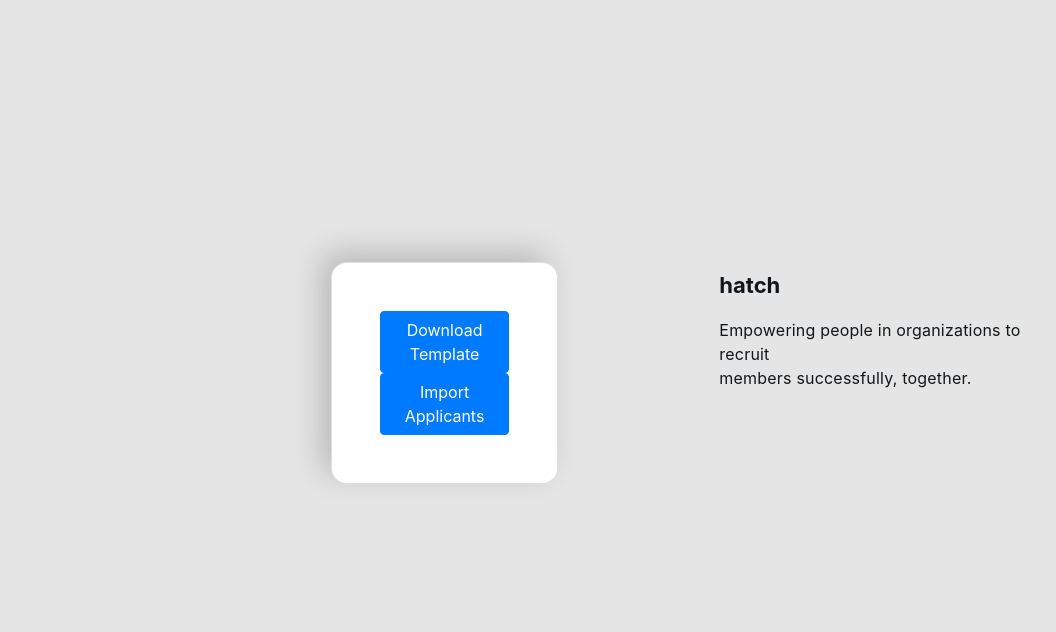
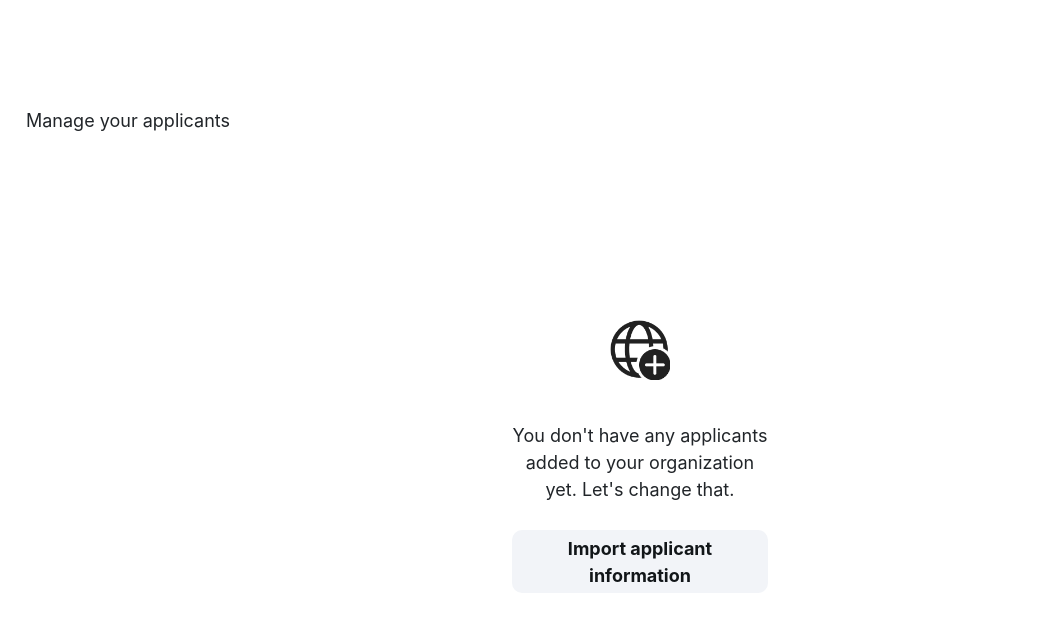
Before and after one commit to rohanpahwa27/hatch-frontend, a React (Create React App) app: page /importApplicants in a window 1280 px wide. Shown: the top 632 px of the page, without its empty margins (0-1056 px from the left). Built offline with nearby package versions, Linux system fonts and the light colour scheme; the HTML template or start-up script is replaced by a standard one.

Commit message:
Add current homepage, import applicant page

```diff
--- a/src/App.js
+++ b/src/App.js
@@ -7,6 +7,7 @@
 import Start from "./components/Start/Start.js";
 import Home from "./components/Home/Home.js";
 import importApplicants from "./components/Admin/importApplicants/importApplicants"
+import Import from "./components/Import/Import.js";
 
 function App() {
   return (
@@ -16,7 +17,7 @@
       <Route path="/Login" component={Login} />
       <Route path="/Overview" component={Datatable} />
       <Route path="/Home" component={Home} />
-      <Route path="/importApplicants" component={importApplicants} />
+      <Route path="/importApplicants" component={Import} />
     </Router>
   );
 }
--- a/src/components/Admin/importApplicants/importApplicants.css
+++ b/src/components/Admin/importApplicants/importApplicants.css
@@ -1,3 +1,76 @@
 body {
     background: #E5E5E5 !important;
 }
+
+#home-grid-container {
+    display: grid;
+    grid-template-rows: 10% 90%;
+    grid-template-columns: 20% 40% 40%;
+
+    width: 100vw;
+    height: 100vh;
+}
+
+#search-filter-grid-item {
+    /* Grid item properties */
+    grid-row: 1 / span 1;
+    grid-column: 2 / span 1;
+
+    /* Flexbox container properties */
+    display: flex;
+    align-items: flex-end;
+}
+
+#search-filter-flex-container {
+    /* Flexbox container properties */
+    display: flex;
+    justify-content: start;
+    align-items: center;
+
+    width: 100%;
+    height: 100%;
+}
+
+#search-bar-flex-container {
+    display: flex;
+    justify-content: start;
+    align-items: center;
+
+    width: 50%;
+    height: 44px;
+
+    background-color: rgba(242, 244, 248, 0.4);
+    border-radius: 10px;
+}
+
+#search-bar-textbox {
+    margin-left: 5px;
+    border: 0px;
+
+    width: 85%;
+
+    background-color: rgba(242, 244, 248, 0.4);
+}
+
+#search-icon {
+    width: 14px;
+    height: 14px;
+
+    margin-left: 10px;
+}
+
+#showing-x-applicants {
+    /* Grid item properties */
+    grid-row: 1 / span 1;
+    grid-column: 3 / span 1;
+
+    width: 100%;
+
+    display: flex;
+    justify-content: flex-start;
+    align-items: center;
+}
+
+#showing-x-applicants span {
+    color: #697077;
+}
--- a/src/components/Home/Home.css
+++ b/src/components/Home/Home.css
@@ -70,3 +70,17 @@
 #showing-x-applicants span {
     color: #697077;
 }
+
+#table-grid-container {
+    /* Grid item properties */
+    grid-row: 2 / -1;
+    grid-column: 2/ -1;
+
+    width: 100%;
+    height: 100%;
+
+    /* Grid container properties */
+    display: grid;
+    grid-template-rows: 10% 90%;
+    grid-template-columns: 1fr;
+}
--- /dev/null
+++ b/src/components/Import/Import.css
@@ -0,0 +1,134 @@
+body {
+    background: #ffffff !important;
+}
+
+#grid-container {
+    display: grid;
+    grid-template-rows: 30% 10% 30% 10% 20%;
+    grid-template-columns: 20% 20% 20% 40%;
+
+    width: 100vw;
+    height: 100vh;
+    font-size: large;
+}
+
+#manage-applicants-flex-container {
+    /* Flexbox container properties */
+    display: flex;
+    justify-content: start;
+    align-items: center;
+
+    width: 100%;
+    height: 100%;
+}
+
+#applicants-text-flex-container {
+    display: flex;
+    justify-content: center;
+    align-items: center;
+
+    width: 100%;
+    height: 44px;
+}
+
+/* ========================== */
+
+#import-grid-container {
+    /* Grid item properties */
+    grid-row: 3 / span 1;
+    grid-column: 3 / span 1;
+
+    width: 100%;
+    height: 100%;
+    min-width: 250px;
+    min-height: 300px;
+
+    /* Grid container properties */
+    display: grid;
+    grid-template-rows: 30% 40% 30%;
+    grid-template-columns: 1fr;
+    text-align: center; /* Centers items within container*/
+}
+
+#import-icon {
+    width: 60px;
+    height: 60px;
+}
+
+#import-icon-container {
+    grid-row: 1 / span 1;
+    display: block;
+    justify-content: center;
+    align-items: center;
+
+    width: 100%;
+    height: 100%;
+}
+
+#import-text-container {
+    grid-row: 2 / span 1;
+
+    width: 100%;
+    height: 100%;
+
+    display: flex;
+    justify-content: center;
+    align-items: center;
+}
+
+#import-button-container {
+    grid-row: 3 / span 1;
+
+    width: 100%;
+    height: 100%;
+
+    display: block;
+    justify-content: center;
+    align-items: center;
+}
+
+#import-button {
+    width: 100%;
+    height: 70%;
+    background-color: #F2F4F8;
+    color: #121619;
+    font-weight: bold;
+    border: 0;
+    border-radius: 10px;
+}
+
+#upload-button-container {
+    grid-row: 4 / span 1;
+    grid-column: 3 / span 1;
+
+    min-width: 250px;
+
+    justify-content: center;
+    align-items: center;
+
+    display: grid;
+    grid-template-rows: 50% 50%;
+    grid-template-columns: 1fr;
+    text-align: center;
+}
+
+#upload-filename {
+    grid-row: 1 / span 1;
+
+    min-width: 250px;
+    text-align: center;
+    min-width: 250px;
+    min-height: 50px;
+}
+
+#upload-button {
+    grid-row: 2 / span 1;
+
+    min-width: 250px;
+    min-height: 50px;
+    background-color: #F2F4F8;
+    color: #121619;
+    font-weight: bold;
+    border: 0;
+    border-radius: 10px;
+}
--- /dev/null
+++ b/src/components/Import/Import.js
@@ -0,0 +1,90 @@
+import React, { Component } from "react";
+import "./Import.css";
+import api from "../../Api/api.js";
+
+import importImage from "./Icons/import.png";
+
+class Import extends Component {
+  constructor() {
+    super();
+    this.state = {
+      selectedFile: null
+    };
+  }
+
+  uploadFile = event => {
+    this.inputElement.click();
+  };
+
+  handleFileUploadChange = async (event) => {
+    console.log(event.target.files.length)
+    console.log(event.target.files[0])
+    this.setState({ selectedFile: event.target.files[0] });
+    this.sendFile();
+  };
+
+  sendFile = async (event) => {
+    const formData = new FormData();
+    console.log('test')
+    formData.append("data", this.state.selectedFile);
+    formData.append("org_id", '5fcebc5bdc4d7b32372834c5');
+    //TODO: pass information through pages and programatically input orgID instead of hardcoding it above
+    const response = await api.uploadApplicantInfo(formData);
+    console.log(response);
+  };
+
+  downloadTemplate = async (event) => {
+    await api.downloadTemplate();
+  };
+
+  render() {
+    const file = this.state.selectedFile;
+    return (
+      <div id="grid-container">
+
+        <div id="manage-applicants-flex-container">
+          <div id="applicants-text-flex-container">
+            Manage your applicants
+          </div>
+        </div>
+
+        <div id="import-grid-container">
+          {/* div flex start container 1 - icon */}
+          <div id="import-icon-container">
+            <img id="import-icon" src={importImage} alt="Import image" />
+          </div>
+          {/* div flex center container 2 - text*/}
+          <div id="import-text-container">
+            <p> You don't have any applicants added to your organization yet. Let's change that.</p>
+          </div>
+          {/* div flex end container 3 - button */}
+          <div id="import-button-container">
+            <button id="import-button" onClick={this.uploadFile}>
+              <input
+                type="file"
+                ref={input => this.inputElement = input}
+                accept=".xlx, .xlsx"
+                onChange={e => this.handleFileUploadChange(e)}
+                style={{ display: 'none', position: 'absolute' }}>
+              </input>
+              Import applicant information
+              </button>
+          </div>
+        </div>
+
+        {file != null &&
+          <div id="upload-button-container">
+            <div id="upload-filename">
+              <p>{file.name}</p>
+            </div>
+            <button id="upload-button" onClick={this.sendFile}>
+              Upload file
+          </button>
+          </div>
+        }
+      </div>
+    );
+  }
+};
+
+export default Import;
```
Also changed, not shown: src/components/Import/Icons/import.png (added).
